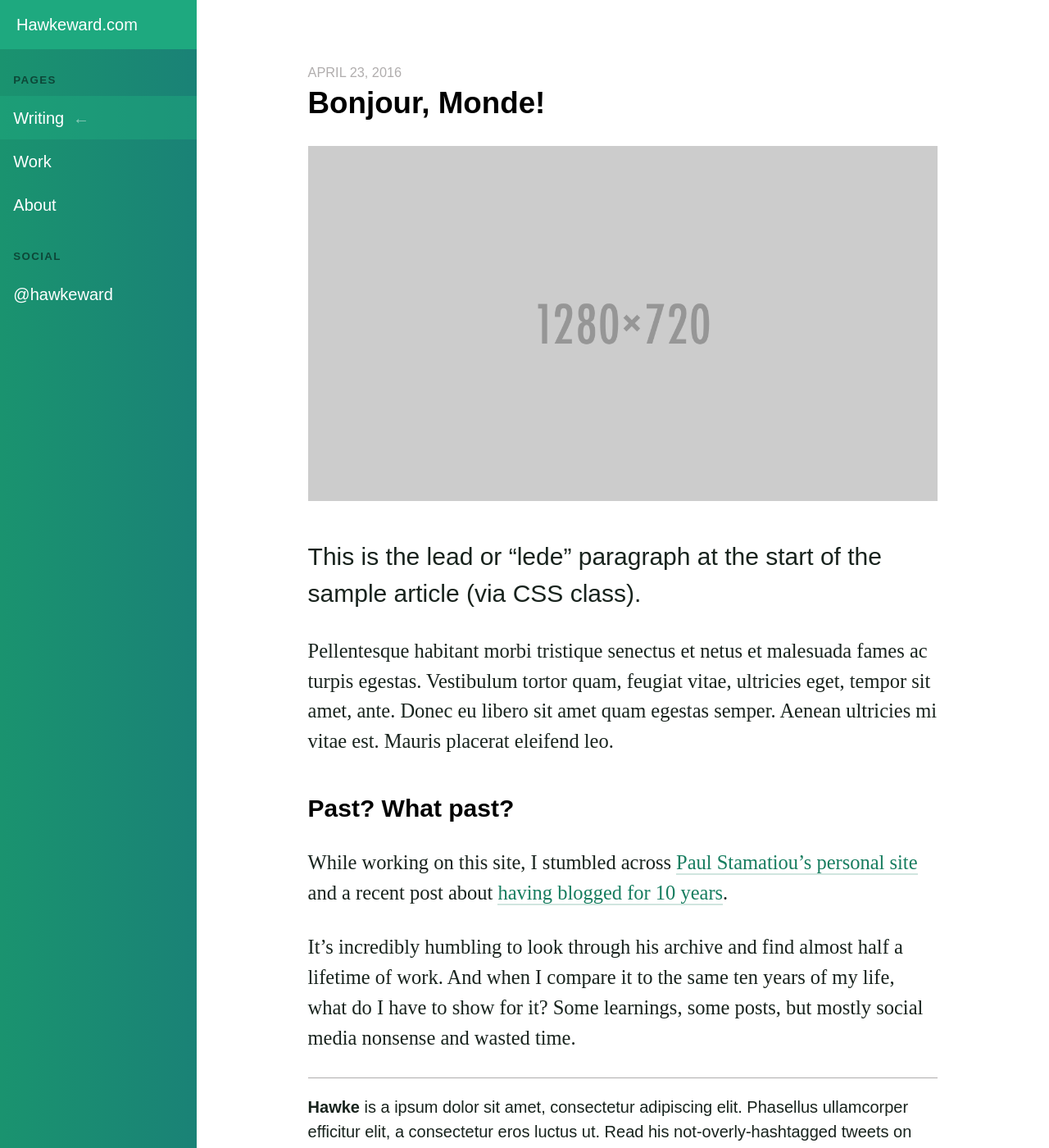
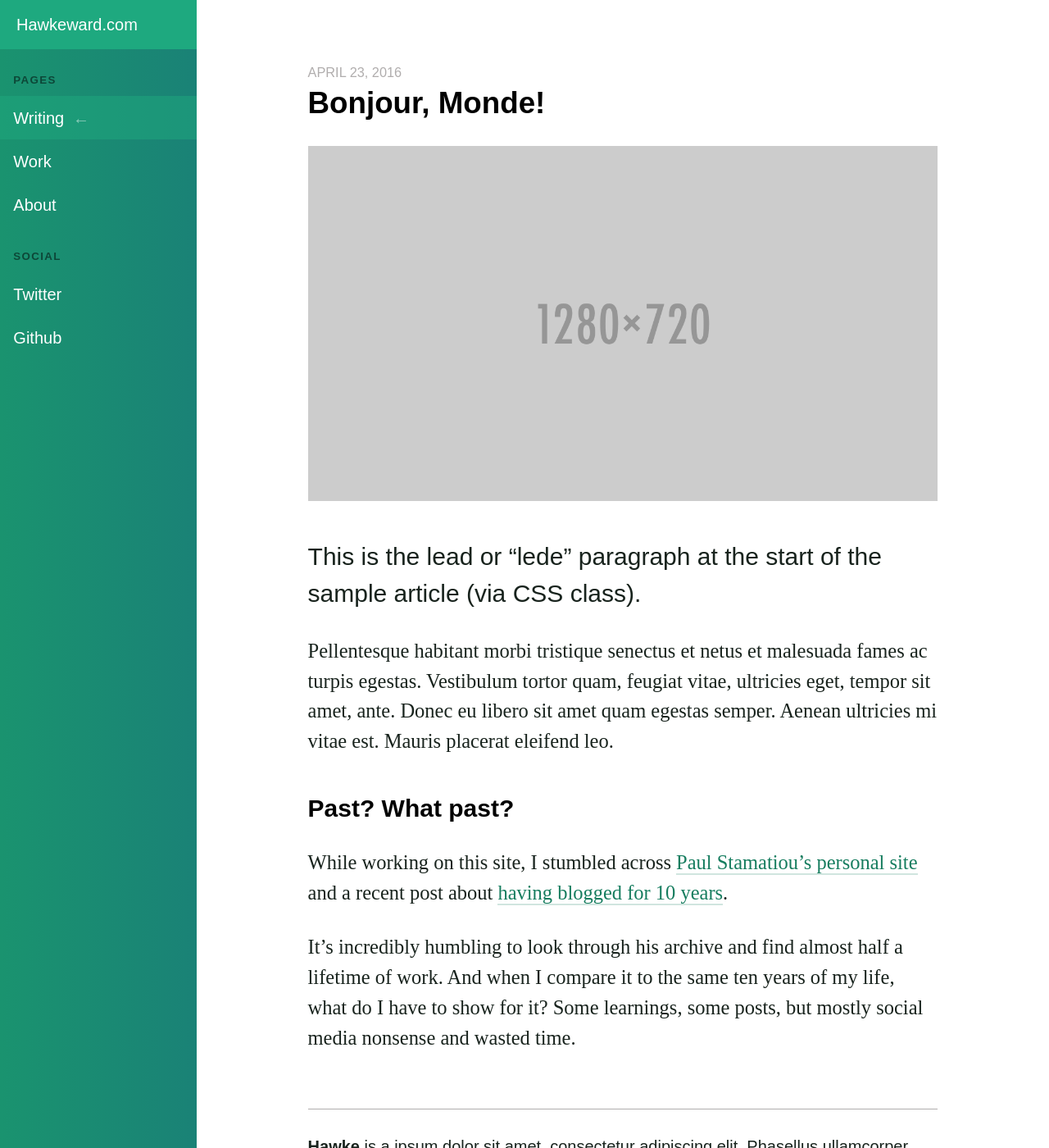
Before and after one commit to whbassignani/whbassignani.github.io, a Jekyll site: the page built from _posts/writing/2016-04-23-test1.md, in a window 1280 px wide and 1400 px high. Shown: the whole window at 82% size. Built offline with Jekyll 4.4.1, drawn with Linux system fonts in a browser that asks for light colours; some web fonts are replaced.

Commit message:
Moving current page logic and header styles.

```diff
--- a/_data/nav_items.yml
+++ b/_data/nav_items.yml
@@ -11,6 +11,8 @@
     url: /about
 - name: Social
   links:
-  - name: "@hawkeward"
+  - name: "Twitter"
     url: http://www.twitter.com/hawkeward
+  - name: "Github"
+    url: http://www.github.com/whbassignani
 ---
--- a/_includes/header.html
+++ b/_includes/header.html
@@ -1,12 +1,4 @@
 {% include html-head.html %}
-
-{% if page.url contains "writing/" %}
-{% assign active_nav_item = "writing" %}
-{% elsif page.url contains "work/" %}
-{% assign active_nav_item = "work" %}
-{% elsif page.url contains "about/" %}
-{% assign active_nav_item = "about" %}
-{% endif %}
 
 <div id="wrapper">
 
--- a/_includes/html-head.html
+++ b/_includes/html-head.html
@@ -26,4 +26,21 @@
 
   <script src="/js/vendor/modernizr-2.6.2.min.js"></script>
 </head>
-<body class="layout-{{ page.layout }}">
+
+{% if page.url contains "writing/" %}
+{% assign active_nav_item = "writing" %}
+{% elsif page.url contains "work/" %}
+{% assign active_nav_item = "work" %}
+{% elsif page.url contains "about/" %}
+{% assign active_nav_item = "about" %}
+{% elsif page.url contains "style-guide/" %}
+{% assign active_nav_item = "style-guide" %}
+{% endif %}
+
+{% if active_nav_item %}
+{% assign body_class = active_nav_item %}
+{% else %}
+{% assign body_class = "" %}
+{% endif %}
+
+<body class="layout-{{ page.layout }} {{ body_class }}">
--- a/_includes/toolbar.html
+++ b/_includes/toolbar.html
@@ -2,8 +2,12 @@
   <div href="/" class="toolbar-links">
     <a href="/" class="toolbar-link toolbar-link--top">Hawkeward.com</a>
 
-    {% if active_nav_item == "writing"%}
+    {% if active_nav_item == "writing" %}
     <a href="/writing" class="toolbar-link toolbar-link--category">Writing</a>
+    {% elsif active_nav_item == "work" %}
+    <a href="/work" class="toolbar-link toolbar-link--category">Work</a>
+    {% elsif active_nav_item == "about" %}
+    <a href="/about" class="toolbar-link toolbar-link--category">About</a>
     {% endif %}
   </div>
 
--- a/scss/_post.scss
+++ b/scss/_post.scss
@@ -44,6 +44,12 @@
   }
 
   @media ($bp-small) {
+    margin-top: $gutter-large;
+    padding-top: $gutter-medium;
     font-size: $type-medium;
   }
+
+  @media ($bp-large) {
+    margin-top: $gutter-larger;
+  }
 }
```
